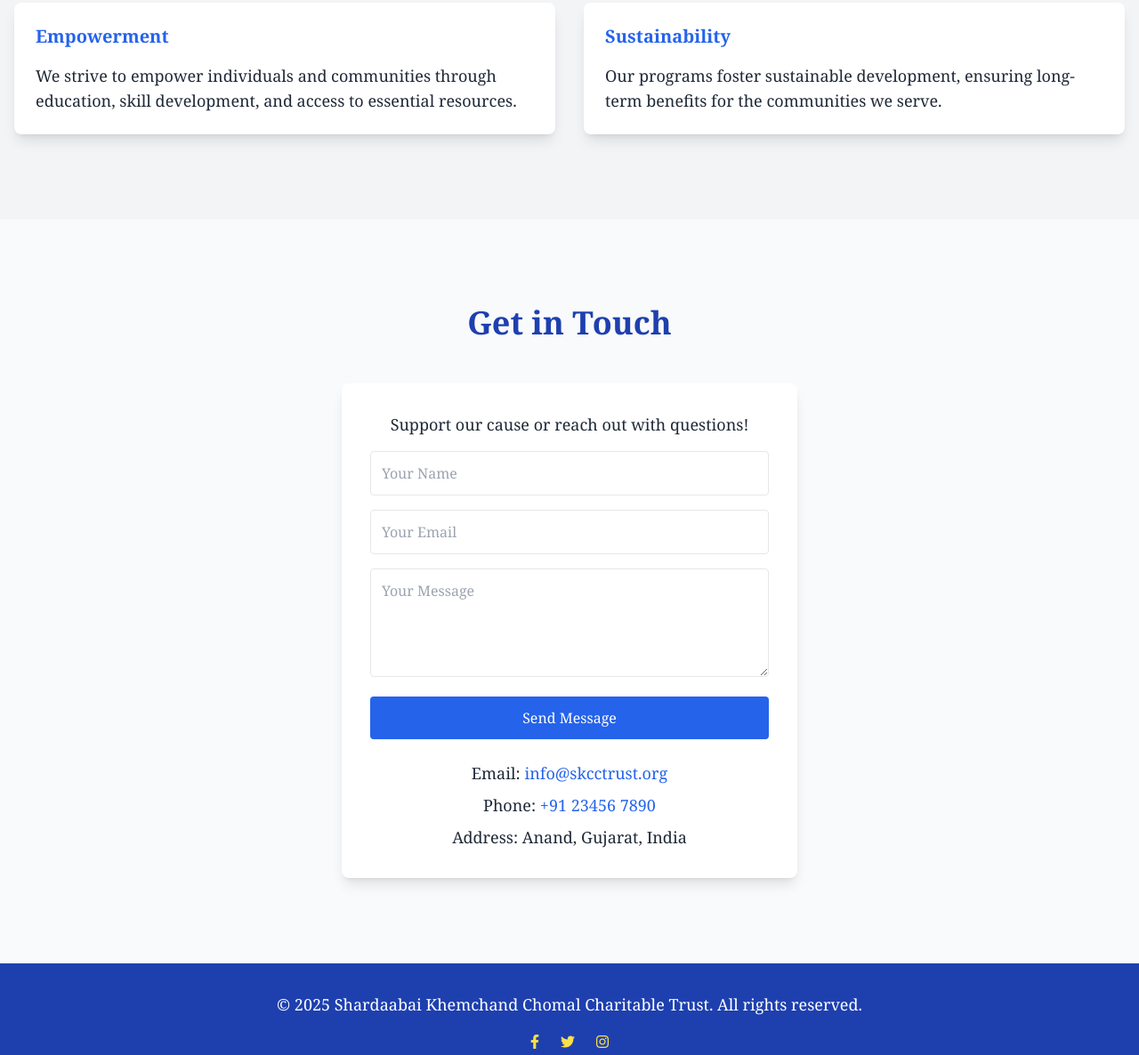
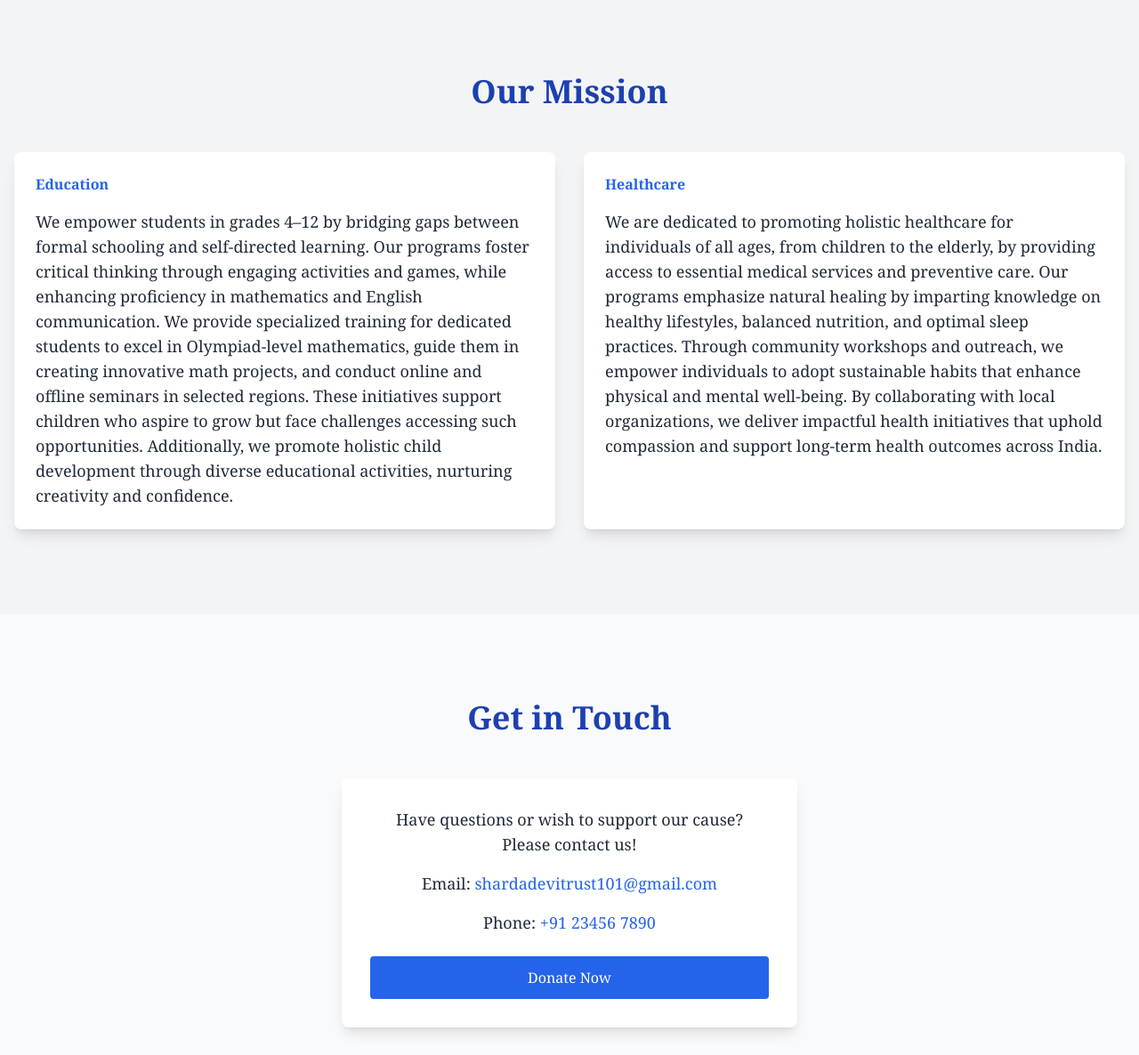
Before and after one commit to Techila-spec/shardaabaikhemchandchomal.github.io, a plain HTML site: page index.html in a window 1280 px wide. Shown: the part 1469-2655 px from the top of the page at 89% size. Drawn offline with nearby package versions, Linux system fonts and the light colour scheme.

Commit message:
Update index.html
updated contact, about us, mission section

```diff
--- a/index.html
+++ b/index.html
@@ -33,7 +33,7 @@
     <div class="absolute inset-0 bg-blue-900 opacity-50"></div>
     <div class="container mx-auto px-4 text-center relative z-10 fade-in">
       <h2 class="text-5xl font-bold mb-4 tracking-wide">Welcome to Shardaabai Khemchand Chomal Charitable Trust</h2>
-      <p class="text-xl mb-8 max-w-2xl mx-auto">Transforming lives through compassion, education, and community welfare.</p>
+      <p class="text-xl mb-8 max-w-2xl mx-auto">Empowering Lives through Education, Healthcare, and Compassion</p>
       <a href="#contact" class="bg-yellow-500 text-blue-900 px-8 py-3 rounded-full font-semibold hover:bg-yellow-400 transition-colors hover-scale">Get Involved</a>
     </div>
   </section>
@@ -43,8 +43,8 @@
   <div class="container mx-auto px-4">
     <h2 class="text-4xl font-bold text-center mb-12 text-blue-800 fade-in">About Us</h2>
     <div class="max-w-3xl mx-auto bg-white p-8 rounded-lg shadow-lg hover-scale fade-in">
-        <p class="text-lg mb-4">The Shardaabai Khemchand Chomal Charitable Trust was established in memory of Late Smt. Shardaabai Khemchandji Chomal, a compassionate visionary who dedicated her life to the welfare of children, healthcare for the elderly, and the promotion of religious activities across India.</p>
-        <p class="text-lg">Inspired by her legacy, we work tirelessly to uplift communities all over India through impactful programs rooted in transparency, integrity, and service. Our initiatives continue to honor her contributions by fostering positive change and empowering those in need.</p>
+      <p class="text-lg mb-4">The Shardaabai Khemchand Chomal Charitable Trust was established to honor the memory of Late Smt. Shardaabai Khemchandji Chomal, a dedicated philanthropist whose lifelong commitment to the welfare of children, healthcare for the elderly, and the advancement of religious activities across India continues to inspire our endeavors.</p>
+      <p class="text-lg">In keeping with her noble legacy, the trust is devoted to providing quality education to children from all sectors of society, ensuring equitable access to learning opportunities. We are equally committed to promoting comprehensive healthcare for individuals of all ages, from young children to the elderly, while fostering healthier lifestyle practices. Through structured programs, we aim to enhance community well-being, support sustainable development, and uphold spiritual values. Guided by principles of transparency, compassion, and excellence, the trust strives to perpetuate Smt. Shardaabai’s vision of transforming lives and strengthening communities throughout India.</p>
     </div>
   </div>
 </section>
@@ -55,34 +55,25 @@
     <h2 class="text-4xl font-bold text-center mb-12 text-blue-800 fade-in">Our Mission</h2>
     <div class="grid grid-cols-1 md:grid-cols-2 gap-8">
       <div class="bg-white p-6 rounded-lg shadow-lg hover-scale fade-in">
-          <h3 class="text-xl font-semibold mb-4 text-blue-600">Empowerment</h3>
-          <p class="text-lg">We strive to empower individuals and communities through education, skill development, and access to essential resources.</p>
+        <h3 class="text-25 font-semibold mb-4 text-blue-600">Education</h3>
+        <p class="text-lg">We empower students in grades 4–12 by bridging gaps between formal schooling and self-directed learning. Our programs foster critical thinking through engaging activities and games, while enhancing proficiency in mathematics and English communication. We provide specialized training for dedicated students to excel in Olympiad-level mathematics, guide them in creating innovative math projects, and conduct online and offline seminars in selected regions. These initiatives support children who aspire to grow but face challenges accessing such opportunities. Additionally, we promote holistic child development through diverse educational activities, nurturing creativity and confidence.</p>
       </div>
       <div class="bg-white p-6 rounded-lg shadow-lg hover-scale fade-in">
-          <h3 class="text-xl font-semibold mb-4 text-blue-600">Sustainability</h3>
-          <p class="text-lg">Our programs foster sustainable development, ensuring long-term benefits for the communities we serve.</p>
+        <h3 class="text-25 font-semibold mb-4 text-blue-600">Healthcare</h3>
+        <p class="text-lg">We are dedicated to promoting holistic healthcare for individuals of all ages, from children to the elderly, by providing access to essential medical services and preventive care. Our programs emphasize natural healing by imparting knowledge on healthy lifestyles, balanced nutrition, and optimal sleep practices. Through community workshops and outreach, we empower individuals to adopt sustainable habits that enhance physical and mental well-being. By collaborating with local organizations, we deliver impactful health initiatives that uphold compassion and support long-term health outcomes across India.</p>
       </div>
     </div>
   </div>
 </section>
-
 <!-- Contact Section -->
 <section id="contact" class="py-24">
   <div class="container mx-auto px-4">
     <h2 class="text-4xl font-bold text-center mb-12 text-blue-800 fade-in">Get in Touch</h2>
     <div class="max-w-lg mx-auto bg-white p-8 rounded-lg shadow-lg fade-in">
-        <p class="text-lg mb-4 text-center">Support our cause or reach out with questions!</p>
-        <form action="https://formspree.io/f/your-form-id" method="POST" class="space-y-4">
-          <input type="text" name="name" placeholder="Your Name" class="w-full p-3 border rounded focus:outline-none focus:ring-2 focus:ring-blue-600" required>
-          <input type="email" name="email" placeholder="Your Email" class="w-full p-3 border rounded focus:outline-none focus:ring-2 focus:ring-blue-600" required>
-          <textarea name="message" placeholder="Your Message" rows="4" class="w-full p-3 border rounded focus:outline-none focus:ring-2 focus:ring-blue-600" required></textarea>
-          <button type="submit" class="w-full bg-blue-600 text-white p-3 rounded hover:bg-blue-700 transition-colors">Send Message</button>
-        </form>
-        <div class="mt-6 text-center">
-          <p class="text-lg mb-2">Email: <a href="mailto:info@skcctrust.org" class="text-blue-600 hover:underline">info@skcctrust.org</a></p>
-          <p class="text-lg mb-2">Phone: <a href="tel:+91234567890" class="text-blue-600 hover:underline">+91 23456 7890</a></p>
-          <p class="text-lg">Address: Anand, Gujarat, India</p>
-        </div>
+      <p class="text-lg mb-4 text-center">Have questions or wish to support our cause? Please contact us!</p>
+      <p class="text-lg mb-4 text-center">Email: <a href="mailto:shardadevitrust101@gmail.com" class="text-blue-600 hover:underline">shardadevitrust101@gmail.com</a></p>
+      <p class="text-lg mb-6 text-center">Phone: <a href="tel:+919029558058" class="text-blue-600 hover:underline">+91 23456 7890</a></p>
+      <a href="#" class="block bg-blue-600 text-white px-6 py-3 rounded hover:bg-blue-700 transition-colors text-center">Donate Now</a>
     </div>
   </div>
 </section>
```
Lines whose indentation alone changed are shown as unchanged.
